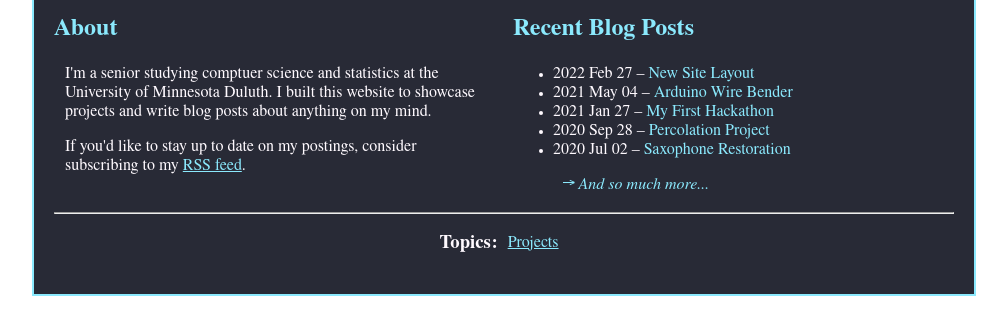
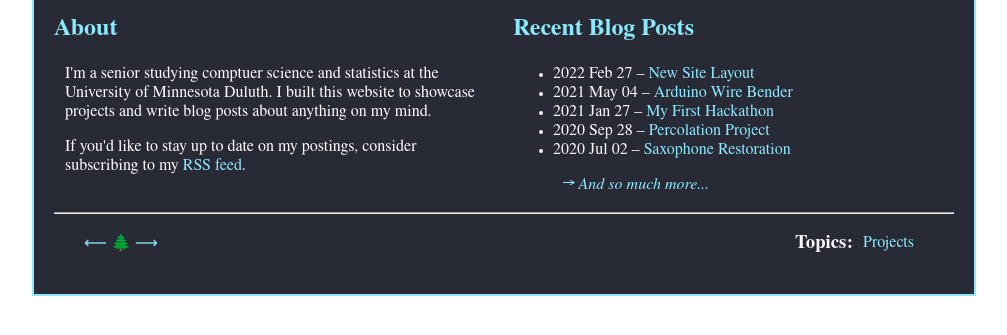
Before and after one commit to mccorxyz/site, a plain HTML site: page index.html in a window 1280 px wide. Shown: the part 219-554 px from the top of the page, without its empty margins (136-1143 px from the left). Drawn offline with Linux system fonts and the light colour scheme.

Commit message:
feat: heaven tree webring

```diff
--- a/index.html
+++ b/index.html
@@ -45,9 +45,16 @@
         </div>
     </div>
     <hr/>
-    <div class="topic-cloud">
-        <h3 class="topic-header">Topics:</h3>
-        <a class="topic" href="tag/projects.html">Projects</a>
-    </div>
+    <footer>
+        <div class="topic-cloud">
+            <div class="heaven-tree">
+                <a href="https://heaventree.xyz/prev">&xlarr;</a>
+                <a href="https://heaventree.xyz">&#x1F332;</a>
+                <a href="https://heaventree.xyz/next">&xrarr;</a>
+            </div>
+            <h3 class="topic-header">Topics:</h3>
+            <a class="topic" href="tag/projects.html">Projects</a>
+        </div>
+    </footer>
     </body>
 </html>
--- a/main.css
+++ b/main.css
@@ -48,6 +48,7 @@ body {
 
 a {
 	color: #8be9fd;
+	text-decoration: none;
 }
 
 a:hover {
@@ -95,10 +96,6 @@ hr {
 .pane-right {
 	float: right;
 	width: 49%;
-}
-
-.pane-right a {
-	text-decoration: none;
 }
 
 .pane-left {
@@ -201,9 +198,15 @@ iframe {
 }
 
 .topic-cloud {
+	margin-left: 30px;
+	margin-right: 30px;
 	display: flex;
 	justify-content: center;
 	align-items: center;
+}
+
+.heaven-tree {
+	margin-right: auto;
 }
 
 .topic {
```
